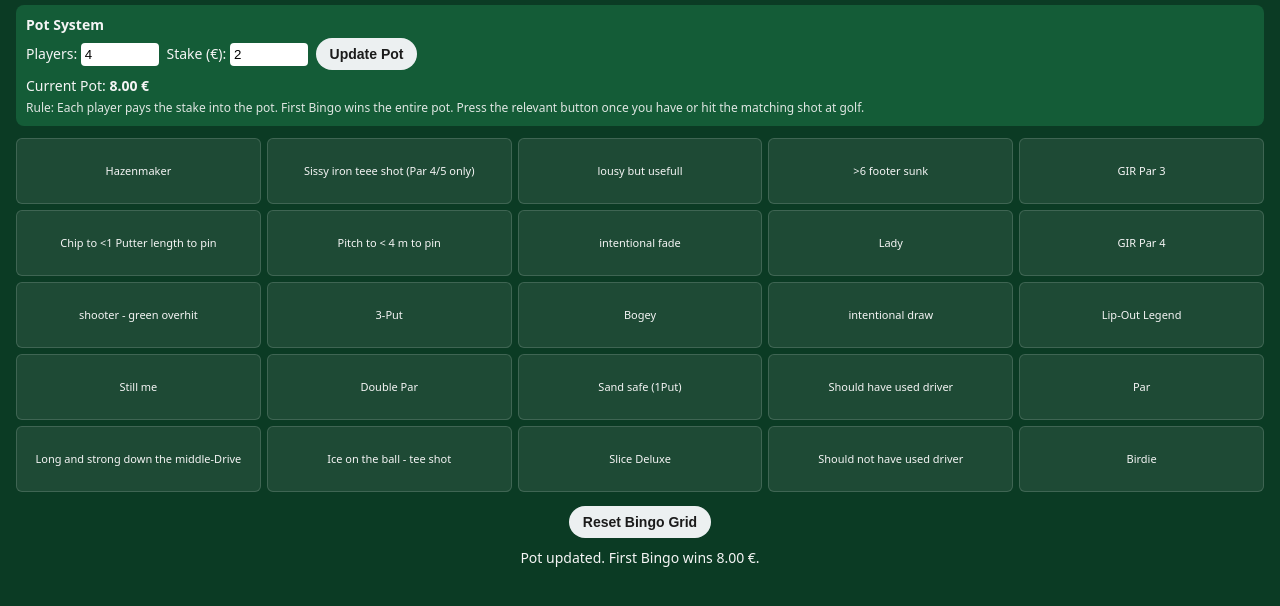
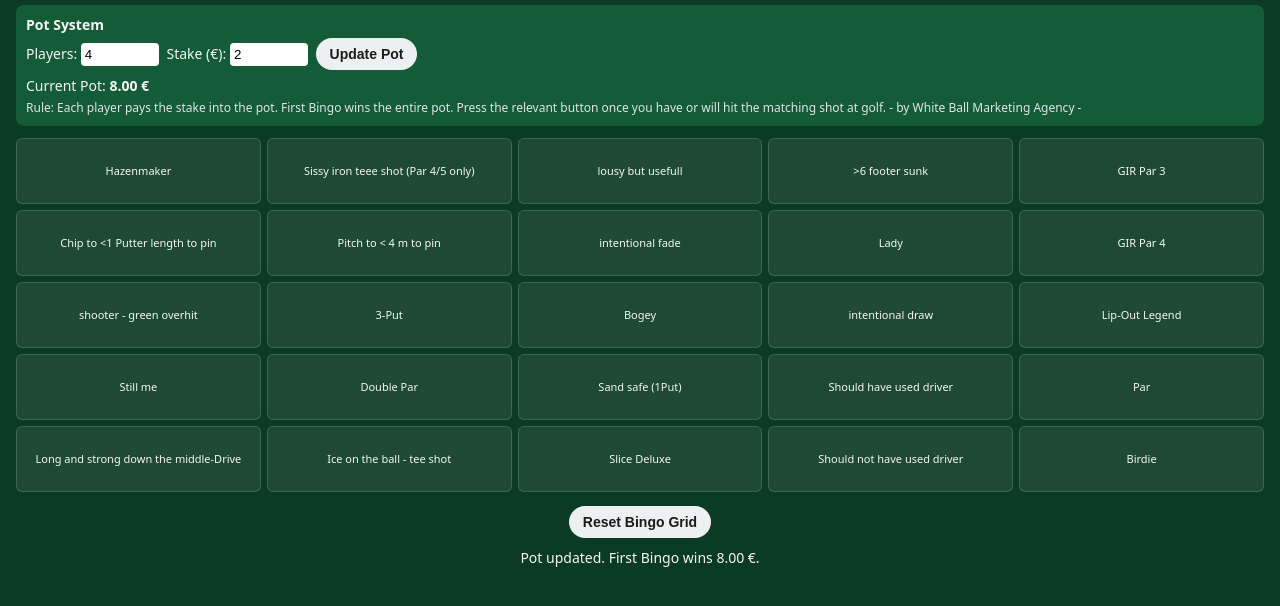
Before and after one commit to white-ball75/golfbingo, a plain HTML site: page index.html in a window 1280 px wide. Shown: the part 76-682 px from the top of the page. Drawn offline with Linux system fonts and the light colour scheme.

Commit message:
Update index.html

```diff
--- a/index.html
+++ b/index.html
@@ -210,7 +210,10 @@
     </div>
     <div style="margin-top:4px; font-size:12px; opacity:0.9;">
       Rule: Each player pays the stake into the pot. First Bingo wins the entire pot.
-      Press the relevant button once you have or hit the matching shot at golf.
+
+      Press the relevant button once you have or will hit the matching shot at golf.
+
+       - by White Ball Marketing Agency -
     </div>
   </div>
 
@@ -384,7 +387,7 @@
     /* BINGO EFFECTS */
     function triggerBingoEffects(line) {
       bingoActive = true;
-      setStatus("BINGO! 🍺 - by White Ball Marketing Agency");
+      setStatus("BINGO! 🍺");
 
       line.forEach(i => cells[i].el.classList.add("blink-gold"));
 
```
